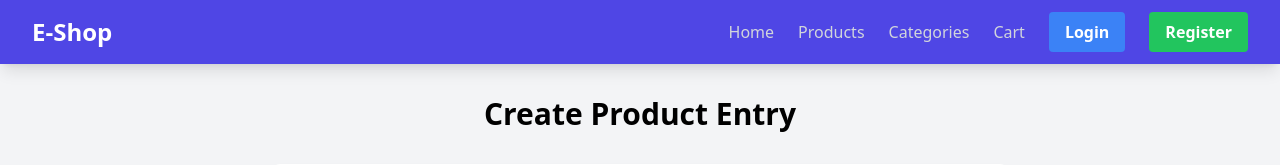
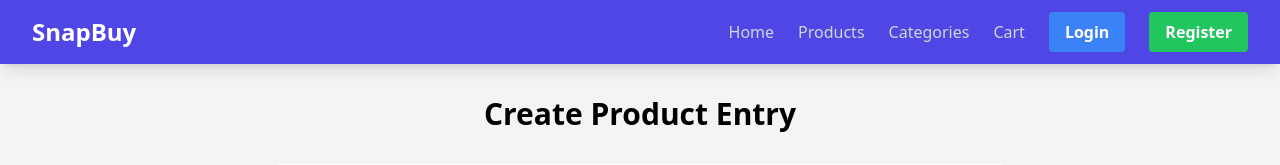
Before and after one commit to Vincent-Davis/SnapBuy, a Django app: page /create-product-entry in a window 1280 px wide. Shown: the top 165 px of the page. Run offline with Django 5.2, Linux system fonts and the light colour scheme; some libraries are stand-ins or nearby versions.

Commit message:
finished tugas 6

```diff
--- a/templates/navbar.html
+++ b/templates/navbar.html
@@ -3,7 +3,7 @@
     <div class="flex items-center justify-between h-16">
       <!-- Logo -->
       <div class="flex items-center">
-        <h1 class="text-2xl font-bold text-white">E-Shop</h1>
+        <h1 class="text-2xl font-bold text-white">SnapBuy</h1>
       </div>
 
       <!-- Desktop Menu -->
```
